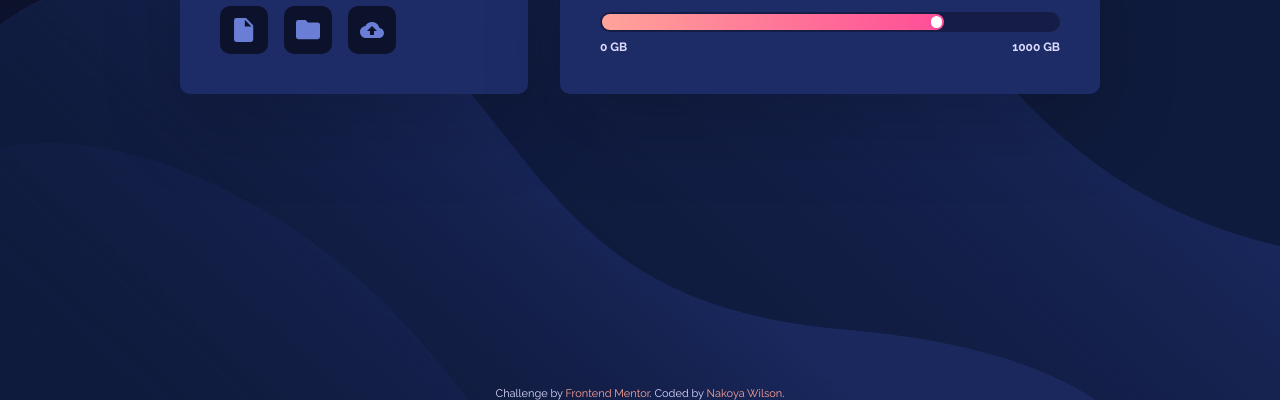
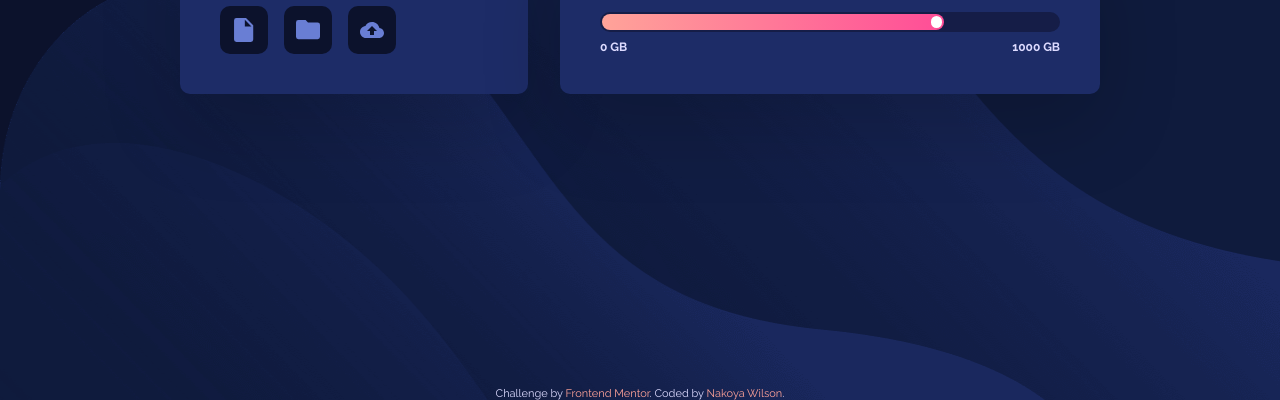
Before and after one commit to nakoyawilson/fylo-data-storage-component, a plain HTML site: page index.html in a window 1280 px wide. Shown: the part 400-800 px from the top of the page. Drawn offline with Linux system fonts and the light colour scheme.

Commit message:
Add background size

```diff
--- a/css/styles.css
+++ b/css/styles.css
@@ -30,6 +30,7 @@ body {
   background-image: url("../images/bg-desktop.png");
   background-repeat: no-repeat;
   background-position: bottom;
+  background-size: 100% 52.5%;
   color: var(--pale-blue);
   font-family: var(--font);
   font-size: 14px;
```
